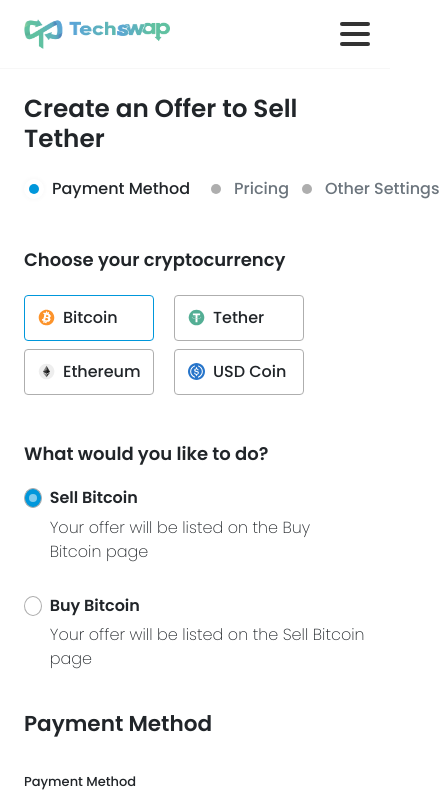
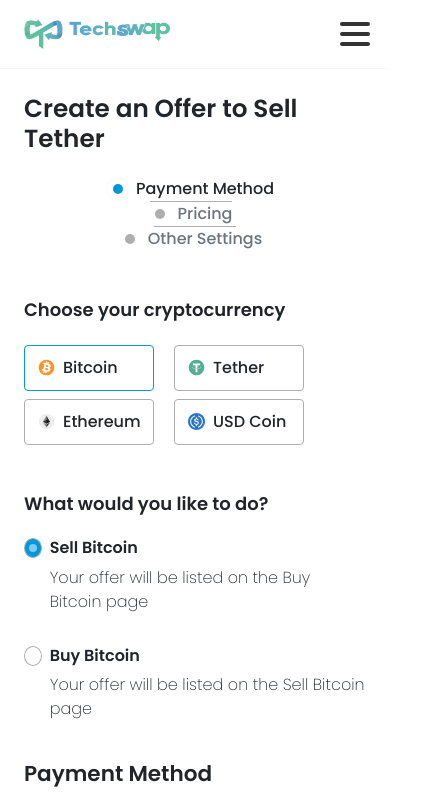
Before and after one commit to Rishi-CloudIn/paxful, a React (Create React App) app: page /create_an_offers in a window 390 px wide. Shown: the top 797 px of the page, 440 px wide, since content can reach past the window. Built offline with nearby package versions, Linux system fonts and the light colour scheme.

Commit message:
responsive adjust

```diff
--- a/src/Components/Offers/OfferPage.js
+++ b/src/Components/Offers/OfferPage.js
@@ -29,8 +29,8 @@
 
 
               <div className='mt-4'>
-                <ul className='d-flex align-items-center px-0 mx-0'>
-                  <li className='offer-li active list-remove d-flex align-items-center me-2'>
+                <ul className='d-flex align-items-center flex-sm-row flex-column justify-content-start px-0 mx-0'>
+                  <li className='offer-li active list-remove d-flex  align-items-center me-2'>
                     <div className='li-circle active me-2'>
                       <div className='li-dot active'>
                       </div>
```
